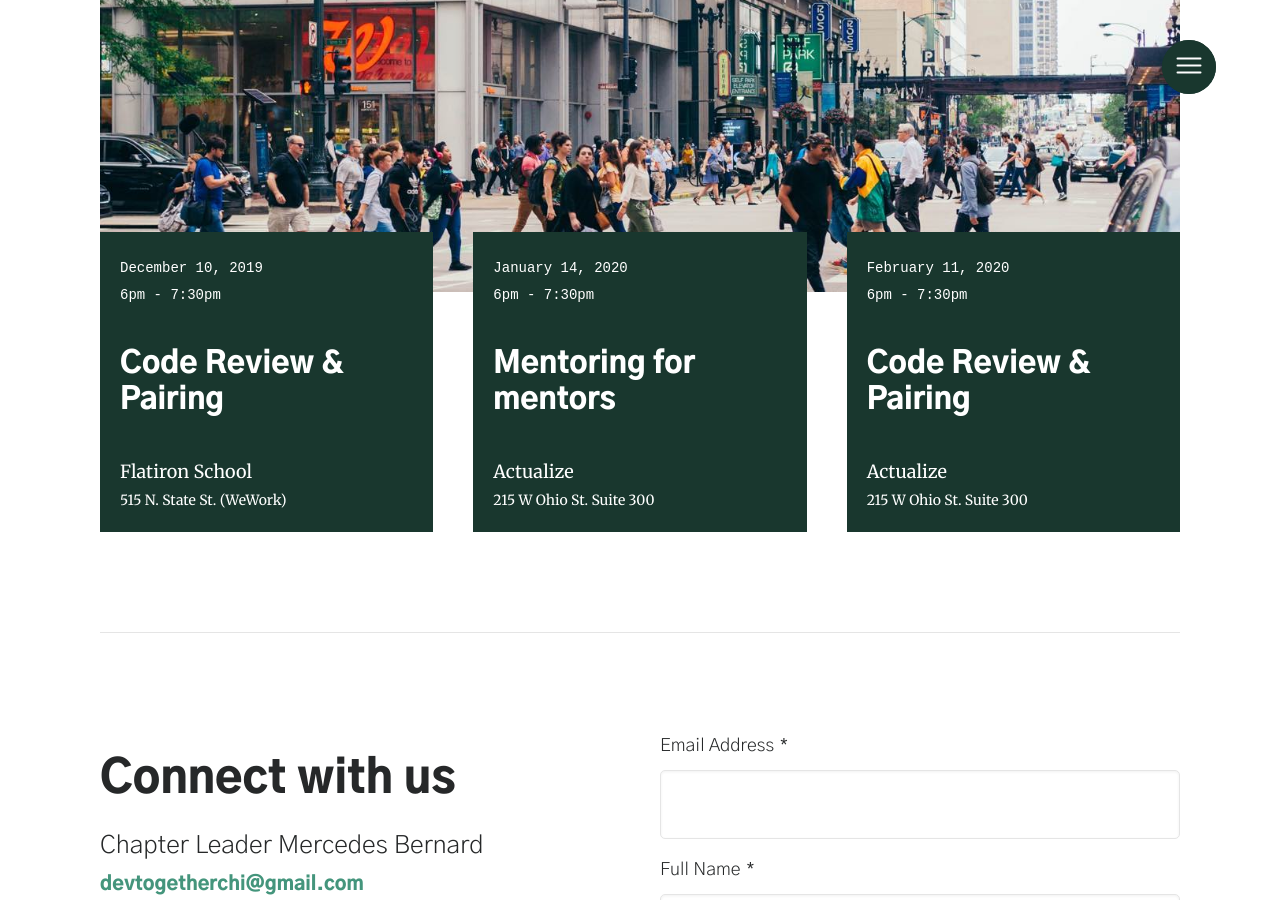
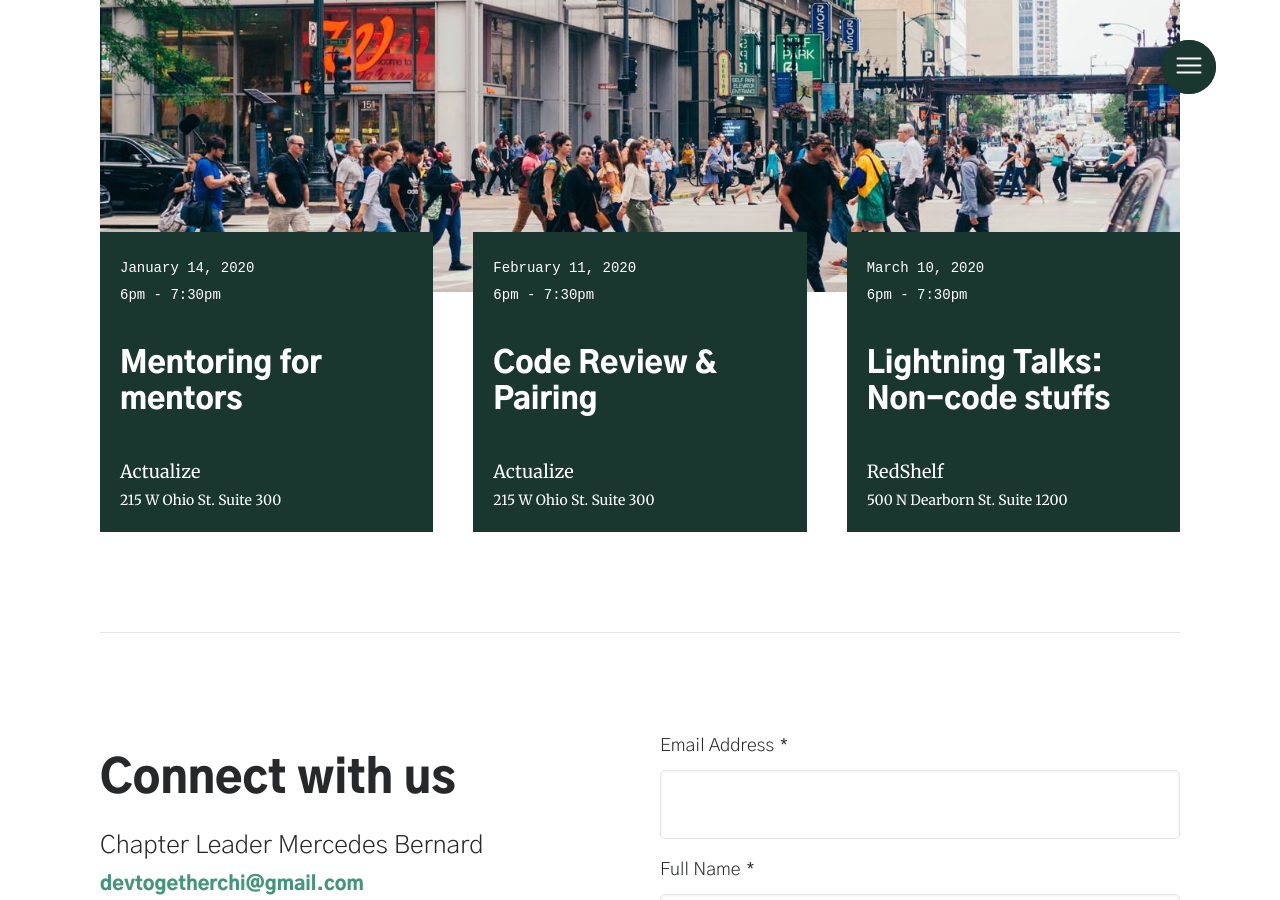
Before and after one commit to mercedesb/dev-together, a Jekyll site: the page built from docs/chapters/chicago.html, in a window 1280 px wide and 900 px high, scrolled down 467 px. Built offline with Jekyll 4.4.1, drawn with Linux system fonts in a browser that asks for light colours; some web fonts are replaced.

Commit message:
updated events

```diff
--- a/docs/_data/events.json
+++ b/docs/_data/events.json
@@ -1,14 +1,4 @@
 [
-  {
-    "chapter": "Chi",
-    "name": "Code Review & Pairing",
-    "displayDate": "December 10, 2019",
-    "date": "2019-12-10",
-    "time": "6pm - 7:30pm",
-    "sponsor": "Flatiron School",
-    "location": "515 N. State St. (WeWork)",
-    "signupLink": "https://bit.ly/devtogetherdec2019"
-  },
   {
     "chapter": "Chi",
     "name": "Mentoring for mentors",
@@ -16,7 +6,8 @@
     "date": "2020-01-14",
     "time": "6pm - 7:30pm",
     "sponsor": "Actualize",
-    "location": "215 W Ohio St. Suite 300"
+    "location": "215 W Ohio St. Suite 300",
+    "signupLink": "https://www.meetup.com/DevTogetherChi/events/267110316/"
   },
   {
     "chapter": "Chi",
@@ -25,6 +16,17 @@
     "date": "2020-02-11",
     "time": "6pm - 7:30pm",
     "sponsor": "Actualize",
-    "location": "215 W Ohio St. Suite 300"
+    "location": "215 W Ohio St. Suite 300",
+    "signupLink": "http://bit.ly/devtogetherfeb2020"
+  },
+  {
+    "chapter": "Chi",
+    "name": "Lightning Talks: Non-code stuffs",
+    "displayDate": "March 10, 2020",
+    "date": "2020-03-10",
+    "time": "6pm - 7:30pm",
+    "sponsor": "RedShelf",
+    "location": "500 N Dearborn St. Suite 1200",
+    "signupLink": "https://www.meetup.com/DevTogetherChi/events/267110759/"
   }
 ]
```
